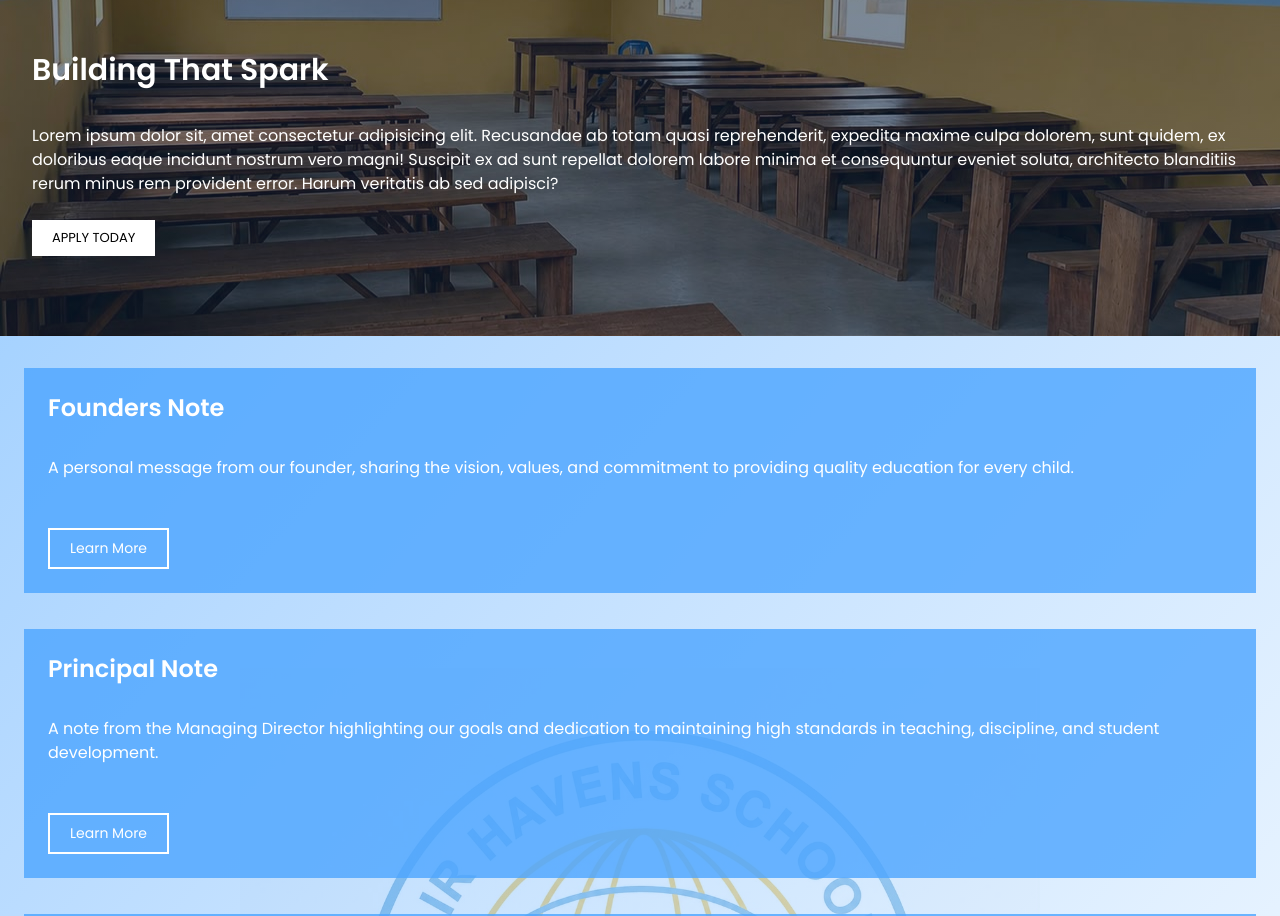
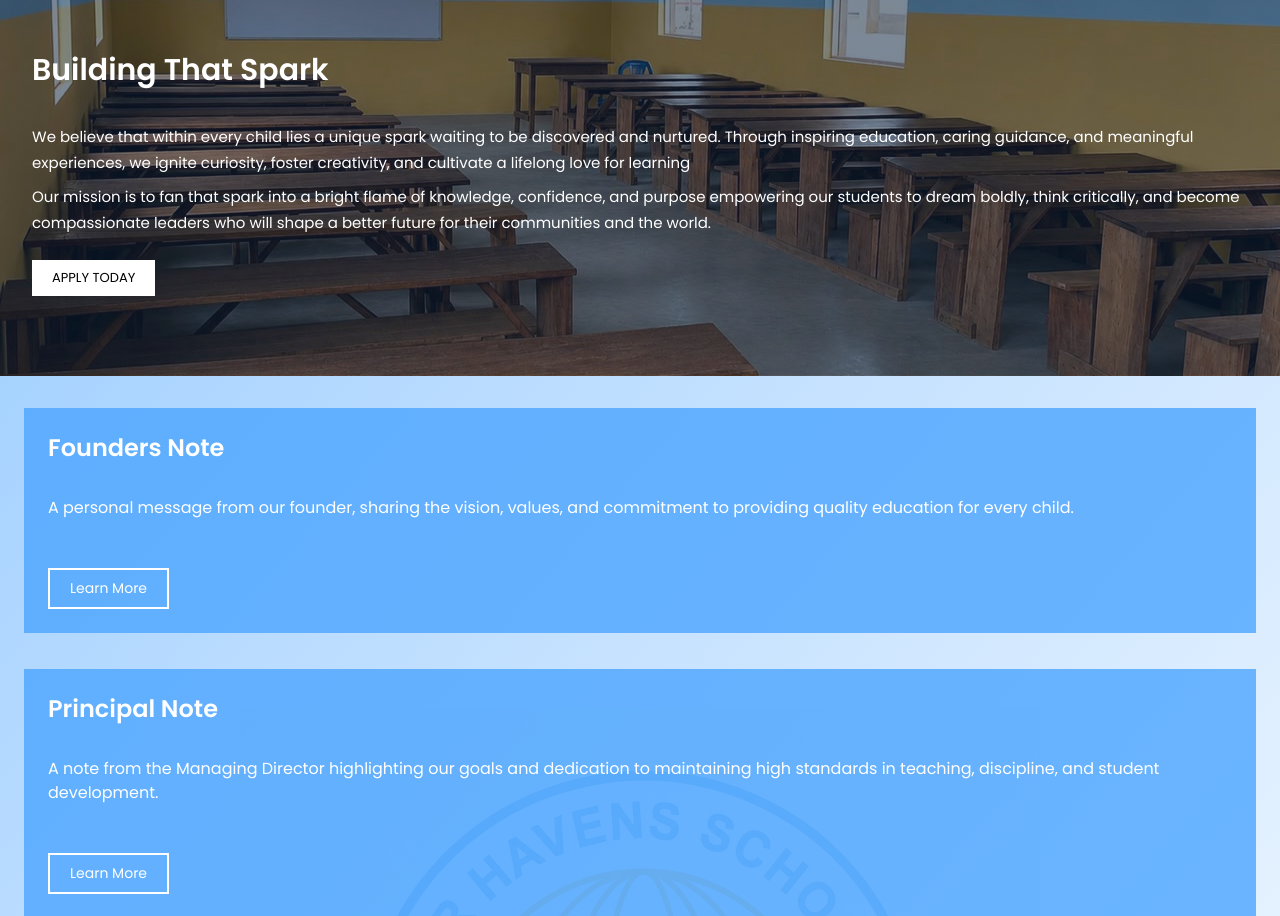
Before and after one commit to Demzy06/fair-havens-school, a React (Vite) app: page / in a window 1280 px wide. Shown: the part 2160-3076 px from the top of the page. Built offline with nearby package versions, Linux system fonts and the light colour scheme.

Commit message:
feat: Implement animation on scroll

```diff
--- a/src/components/CallToActionSection.jsx
+++ b/src/components/CallToActionSection.jsx
@@ -1,7 +1,15 @@
 import Button from "./Button";
 import ClassroomImg from "../assets/building-3.jpg";
+import { useInView } from "react-intersection-observer";
 
 function CallToActionSection() {
+  const { ref: headingRef, inView: headingTextIsInVew } = useInView({
+    triggerOnce: true,
+  });
+  const { ref: paragraphRef, inView: paragraphTextIsInVew } = useInView({
+    triggerOnce: true,
+  });
+
   return (
     <section
       className="pt-20 pb-20 pl-8 pr-8 text-white"
@@ -13,18 +21,45 @@ function CallToActionSection() {
       }}
     >
       <div>
-        <h2 className="mb-9">Building That Spark</h2>
-        <p className="">
-          Lorem ipsum dolor sit, amet consectetur adipisicing elit. Recusandae
-          ab totam quasi reprehenderit, expedita maxime culpa dolorem, sunt
-          quidem, ex doloribus eaque incidunt nostrum vero magni! Suscipit ex ad
-          sunt repellat dolorem labore minima et consequuntur eveniet soluta,
-          architecto blanditiis rerum minus rem provident error. Harum veritatis
-          ab sed adipisci?
+        <h2
+          ref={headingRef}
+          className={`mb-9 transition-all duration-700 ${
+            headingTextIsInVew
+              ? "opacity-100 translate-y-0"
+              : "opacity-0 translate-y-10"
+          }`}
+        >
+          Building That Spark
+        </h2>
+        <p
+          ref={paragraphRef}
+          className={`text-[15px] font-normal leading-6.5 transition-all duration-700 mb-2 ${
+            paragraphTextIsInVew
+              ? "opacity-100 translate-y-0"
+              : "opacity-0 translate-y-10"
+          }`}
+        >
+          We believe that within every child lies a unique spark waiting to be
+          discovered and nurtured. Through inspiring education, caring guidance,
+          and meaningful experiences, we ignite curiosity, foster creativity,
+          and cultivate a lifelong love for learning
+        </p>
+        <p
+          ref={paragraphRef}
+          className={`text-[15px] font-normal leading-6.5 transition-all duration-900 ${
+            paragraphTextIsInVew
+              ? "opacity-100 translate-y-0"
+              : "opacity-0 translate-y-10"
+          }`}
+        >
+          Our mission is to fan that spark into a bright flame of knowledge,
+          confidence, and purpose empowering our students to dream boldly, think
+          critically, and become compassionate leaders who will shape a better
+          future for their communities and the world.
         </p>
         <Button
           text="Apply Today"
-          className="bg-white p-2 pl-5 pr-5 text-black mt-6 uppercase text-[13px]"
+          className={`bg-white p-2 pl-5 pr-5 text-black mt-6 uppercase text-[13px]`}
           link="/contact"
         />
       </div>
```
